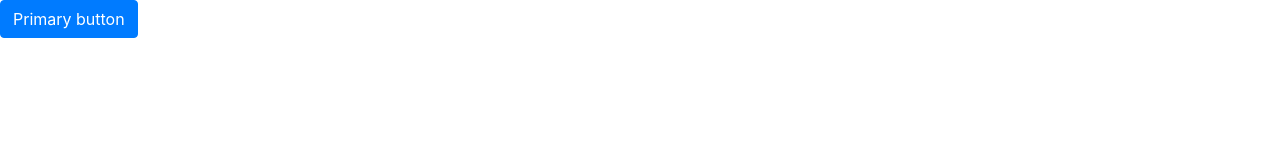
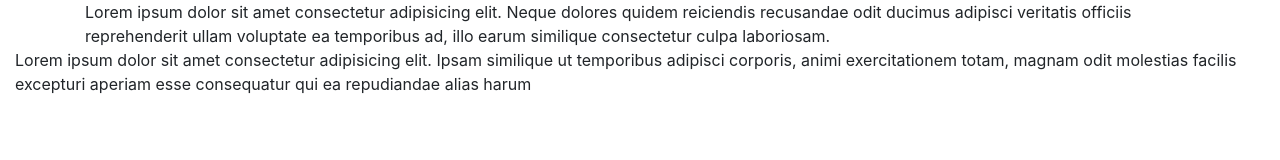
Before and after one commit to chuiizeet/bootstrap-boyz, a plain HTML site: page index.html in a window 1280 px wide. Drawn offline with Linux system fonts and the light colour scheme.

Commit message:
Containers

```diff
--- a/index.html
+++ b/index.html
@@ -11,7 +11,13 @@
 </head>
 <body>
 
-    <button class="btn btn-primary" type="button">Primary button</button>
+    <div class="container">
+        Lorem ipsum dolor sit amet consectetur adipisicing elit. Neque dolores quidem reiciendis recusandae odit ducimus adipisci veritatis officiis reprehenderit ullam voluptate ea temporibus ad, illo earum similique consectetur culpa laboriosam.
+    </div>
+
+    <div class="container-fluid">
+        Lorem ipsum dolor sit amet consectetur adipisicing elit. Ipsam similique ut temporibus adipisci corporis, animi exercitationem totam, magnam odit molestias facilis excepturi aperiam esse consequatur qui ea repudiandae alias harum
+    </div>
 
     <script type="text/javascript" src="js/jquery-3.4.1.min.js"></script>
     <script type="text/javascript" src="js/jquery-3.4.1.min.js"></script>
```
